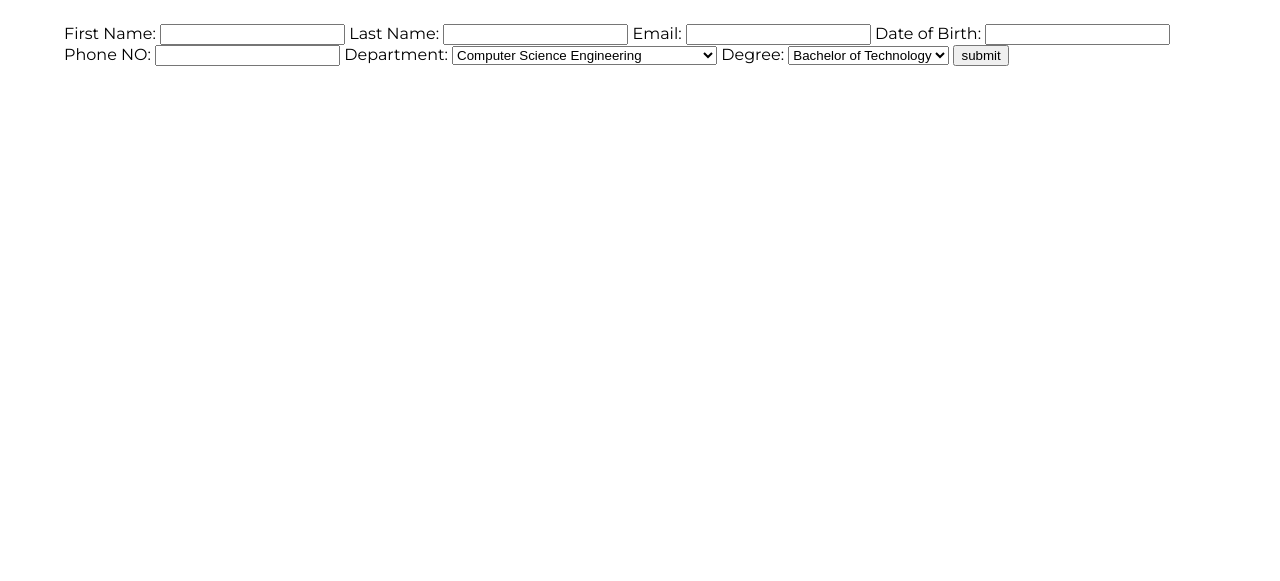
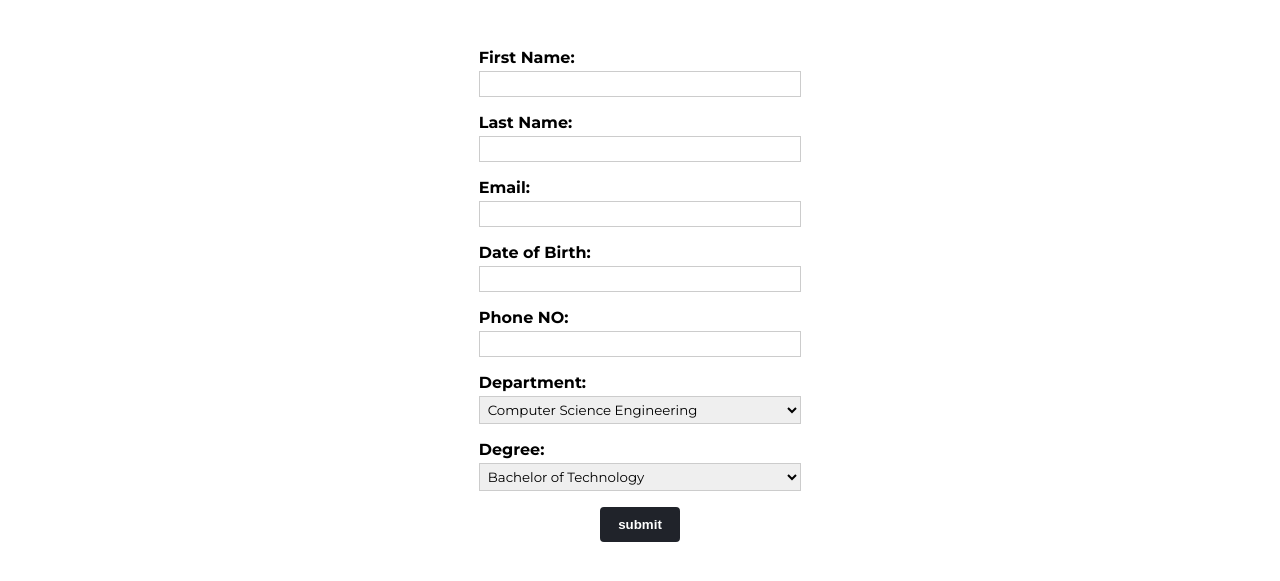
Before and after one commit to dozerex/helpdesk-portal, a Django app: page /profile in a window 1280 px wide. Shown: the part 40-621 px from the top of the page. Run offline with Django 3.2, Linux system fonts and the light colour scheme; the visitor is signed in with stand-in values (Sample User, id 1); data comes from the database, SQL or seed files in the repository.

Commit message:
Styled profile using flexbox

```diff
--- a/complaints/static/css/profile.css
+++ /dev/null
@@ -1,4 +0,0 @@
-#main-form {
-    width: 90%;
-    margin: 64px auto;
-}
--- /dev/null
+++ b/complaints/static/css/profiles.css
@@ -0,0 +1,56 @@
+#profile-form {
+    width: 90%;
+    margin: 80px auto;
+}
+
+.profile-form-list {
+    margin: 0;
+    padding: 0;
+    list-style: none;
+    width: 70%;
+    margin: auto;
+    display: flex;
+    flex-direction: column;
+}
+
+.profile-item {
+    width: 40%;
+    margin: 8px auto;
+}
+
+
+.profile-item label {
+    display: block;
+    margin-bottom: 4px;
+    font-weight: bold;
+}
+
+.profile-item input,
+.profile-item select {
+    display: block;
+    width: 100%;
+    padding: 4px;
+    border: 1px solid #ccc;
+    font-family: inherit;
+}
+
+.profile-item input:focus {
+    background-color: #ccc;
+    outline: none;
+}
+
+.profile-submit-btn {
+    width: 10%;
+    margin: 8px auto;
+    padding: 8px 16px;
+    border-radius: 4px;
+    background-color: #20232a;
+    font-weight: bold;
+    border: 2px solid #20232a;
+    color: white;
+}
+
+.profile-submit-btn:hover {
+    color: #61dafb;
+    cursor: pointer;
+}
--- a/complaints/templates/complaints/profile.html
+++ b/complaints/templates/complaints/profile.html
@@ -3,7 +3,7 @@
 {% load static %}
 
 {% block style %}
-    <link rel="stylesheet" href="{% static 'css/profile.css' %}">
+    <link rel="stylesheet" href="{% static 'css/profiles.css' %}">
 {% endblock style %}
 
 
@@ -13,15 +13,20 @@
 {% endblock title %}
 
 {% block content %}
-    <main id="main-form">
+    <main id="profile-form">
         <form action="" method="POST">
             {% csrf_token %}
-            {% for field in form %}
-                {{field.label_tag}}
-                {{field}}
-                {{field.errors}}
-            {% endfor %}
-            <button>submit</button>
+            <ul class="profile-form-list">
+                {% for field in form %}
+                    <li class="profile-item">
+                        {{field.label_tag}}
+                        {{field}}
+                        {{field.errors}}
+                    </li>
+                {% endfor %}
+                <button class="profile-submit-btn">submit</button>
+            </ul>
+
         </form>
     </main>
 {% endblock content %}
```
